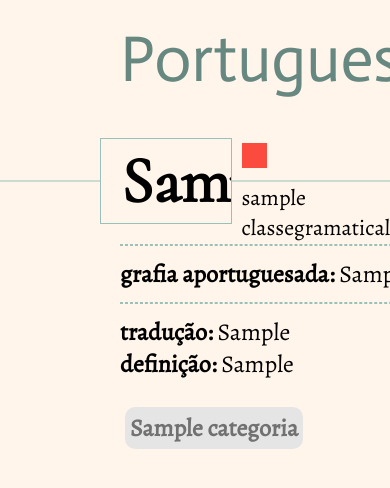
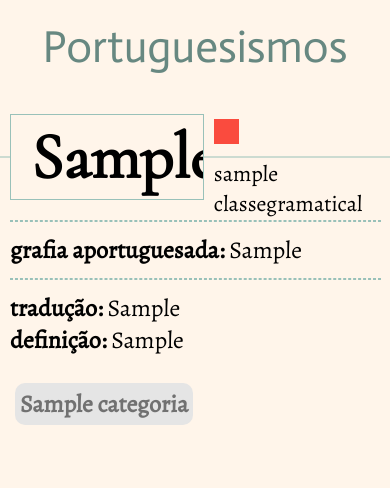
Before and after one commit to magalilemes/portuguesismos, a Django app: a page that uses dicionario/templates/termo_detail.html in a window 390 px wide; the page is wider, and only the part inside the window is pictured. Shown: the top 488 px of that part. Run offline with Django 3.2, Linux system fonts and the light colour scheme; tables that the repository leaves empty hold one stand-in row (values such as "Sample post").

Commit message:
Adicionar responsividade

```diff
--- a/dicionario/static/style.css
+++ b/dicionario/static/style.css
@@ -1,6 +1,7 @@
 @import url('https://fonts.googleapis.com/css2?family=Actor&family=Alegreya&family=Cormorant:wght@300;400&display=swap');
 body{
     background-color: #FFF5EA;
+    margin-left: 0px;
 }
 #busca{
     height: 50px;
@@ -22,3 +23,9 @@ hr{
     text-decoration: none;
     color: unset;
 }
+@media only screen and (max-width: 600px) {
+    #titulo{
+        text-align: center;
+        font-size: 45px;
+    }
+}
--- a/dicionario/templates/categoria.html
+++ b/dicionario/templates/categoria.html
@@ -16,6 +16,12 @@ li{
 #titulo{
     margin: 20px 0 40px 120px;
 }
+}
+@media only screen and (max-width: 600px) {
+    #titulo{
+        margin-left: 10px;
+    }
+}
 {% endblock %}
 {% block content %}
 <div class="resultado">
--- a/dicionario/templates/termo_detail.html
+++ b/dicionario/templates/termo_detail.html
@@ -91,6 +91,18 @@ body{
 #titulo{
     margin: 20px 0 40px 120px;
 }
+@media only screen and (max-width: 600px) {
+    #titulo{
+        margin-left: 0;
+    }
+    .termo{
+        margin-left: 10px;
+    }
+    .informacao{
+        width: 95%;
+        margin: 20px 10px;
+    }
+}
 {% endblock %}
 {% block content %}
     <div class="linha">
```
Also changed, not shown: dicionario/templates/busca.html (+9 -0 lines), dicionario/templates/index.html (+8 -2 lines).
